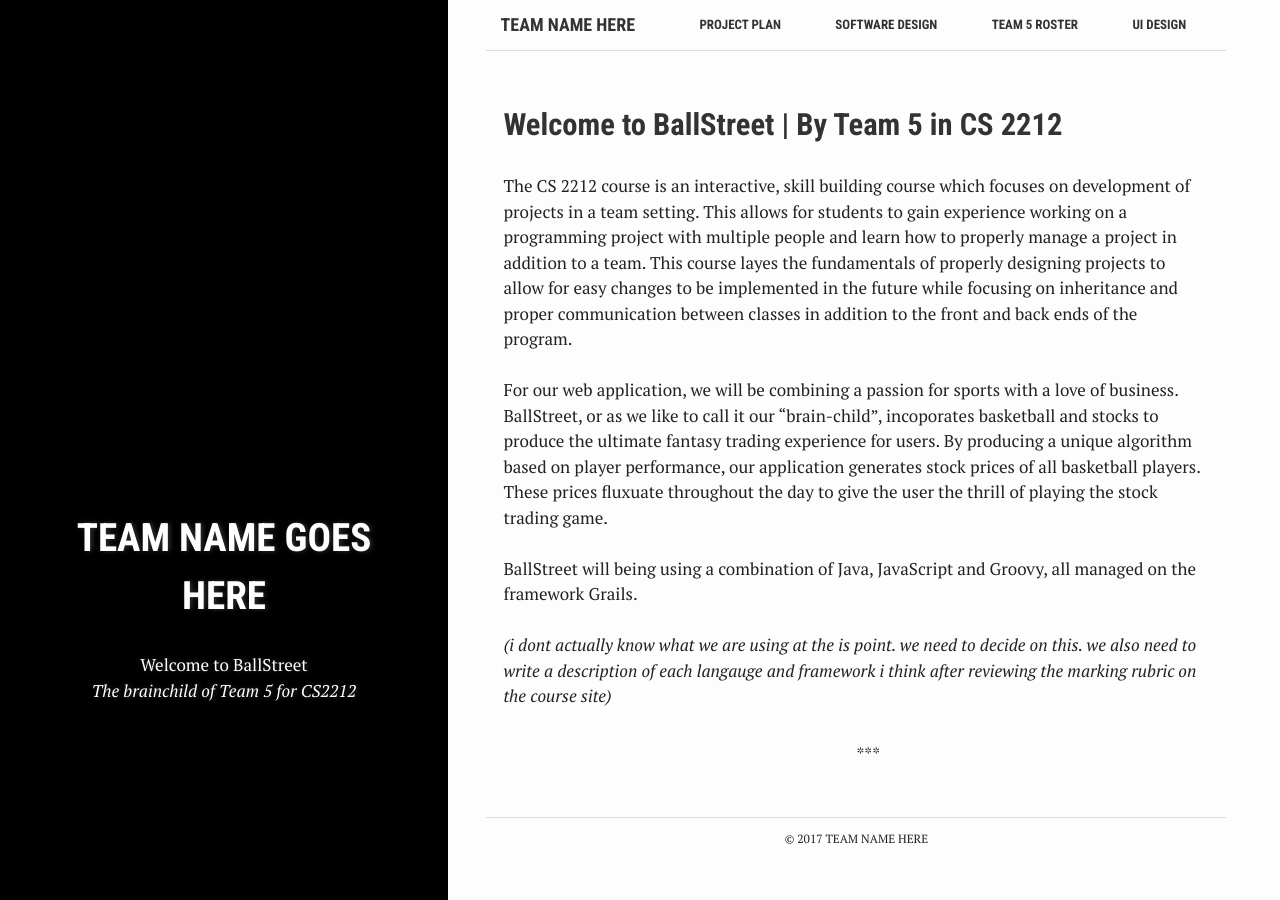
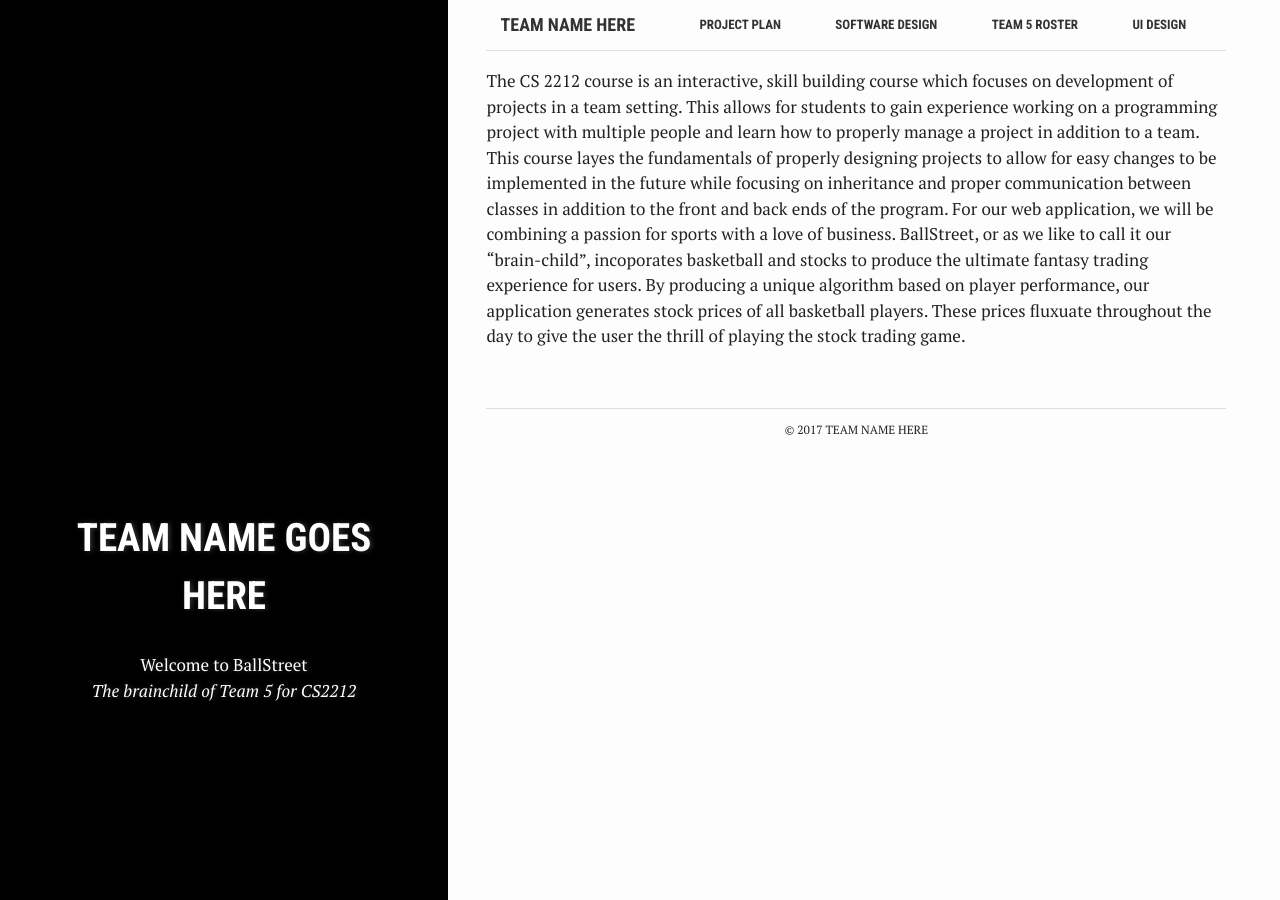
Before and after one commit to ufrauq/Ball-Street, a Jekyll site: the page built from index.html, in a window 1280 px wide. Built offline with Jekyll 4.4.1, drawn with Linux system fonts in a browser that asks for light colours; some of the changed lines change nothing that is shown.

Commit message:
Update index.html

```diff
--- a/index.html
+++ b/index.html
@@ -5,9 +5,13 @@
 title: "TEAM NAME GOES HERE"
 summary: "Welcome to BallStreet<br> <i>The brainchild of Team 5 for CS2212</i>"
 ---
-{% for post in site.posts limit: 5 %}
+<!--{% for post in site.posts limit: 5 %}
    <article class="index-page">
     <h2><a href="{{ post.url }}">{{ post.title }}</a></h2>
     {{ post.excerpt }}
 </article>
-{% endfor %}
+{% endfor %} -->
+
+The CS 2212 course is an interactive, skill building course which focuses on development of projects in a team setting. This allows for students to gain experience working on a programming project with multiple people and learn how to properly manage a project in addition to a team. This course layes the fundamentals of properly designing projects to allow for easy changes to be implemented in the future while focusing on inheritance and proper communication between classes in addition to the front and back ends of the program.
+
+For our web application, we will be combining a passion for sports with a love of business. BallStreet, or as we like to call it our “brain-child”, incoporates basketball and stocks to produce the ultimate fantasy trading experience for users. By producing a unique algorithm based on player performance, our application generates stock prices of all basketball players. These prices fluxuate throughout the day to give the user the thrill of playing the stock trading game.
```
